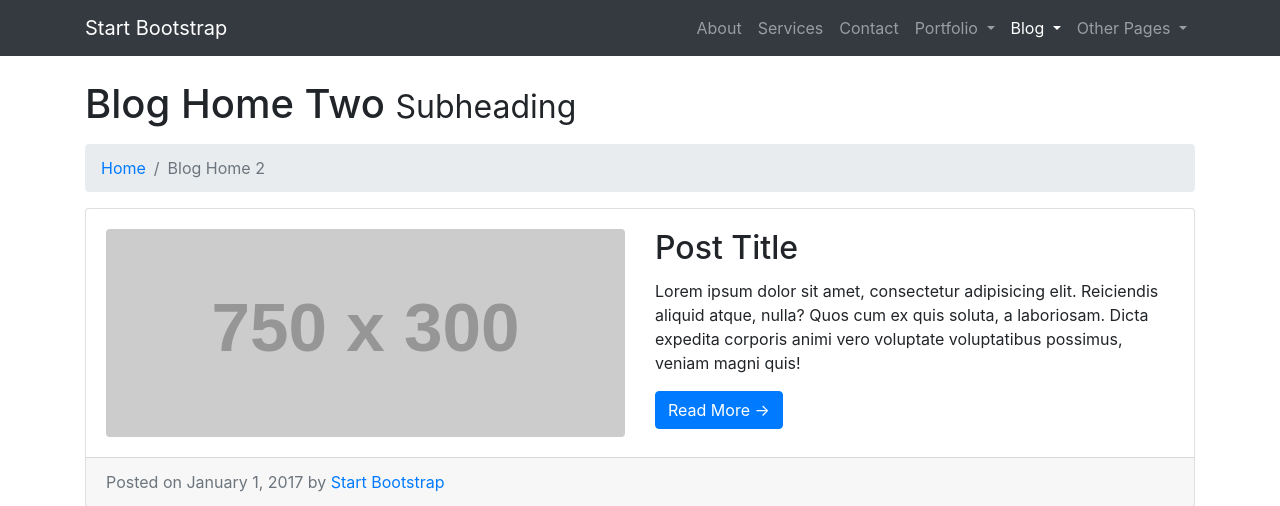
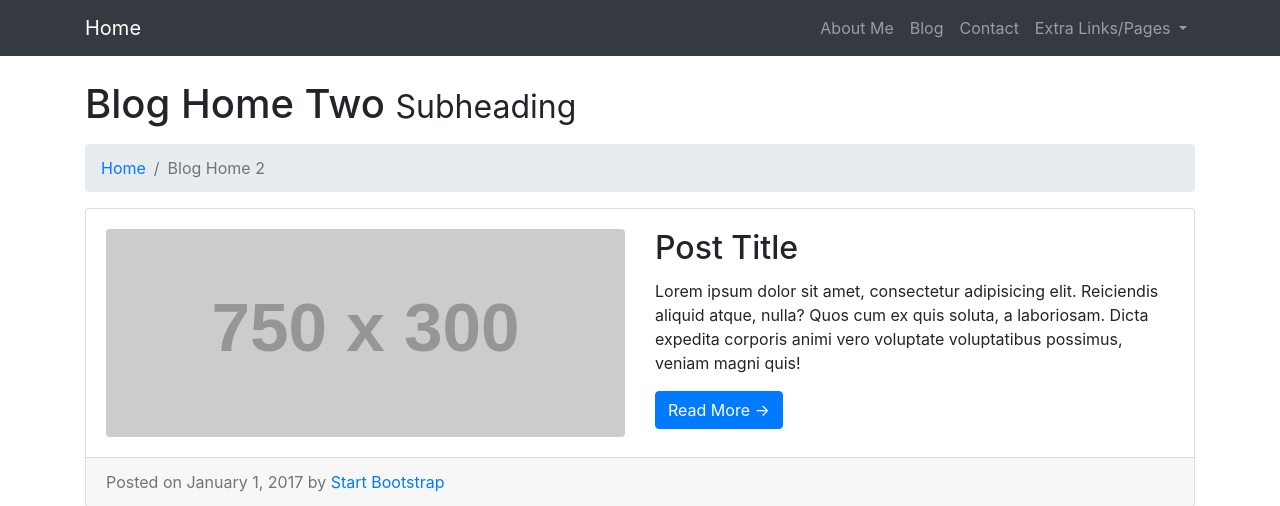
Before and after one commit to bucknercd/Project-Website, a FastAPI app: page /ws/blog in a window 1280 px wide. Shown: the top 506 px of the page. Run offline with FastAPI, Linux system fonts and the light colour scheme; grey boxes labelled with a size stand in for pictures from a placeholder-image service; some libraries are stand-ins or nearby versions.

Commit message:
implemented base.html as a base template jinja2. also created mongodb.dockerfile

```diff
--- a/web-app/Project/templates/base.html
+++ b/web-app/Project/templates/base.html
@@ -30,13 +30,13 @@
       <div class="collapse navbar-collapse" id="navbarResponsive">
         <ul class="navbar-nav ml-auto">
           <li class="nav-item">
-            <a class="nav-link" href="about.html">About Me</a>
+            <a class="nav-link" href="/about.html">About Me</a>
           </li>
       <li class="nav-iem">
             <a class="nav-link" href="/ws/blog">Blog</a>
       </li>
           <li class="nav-item">
-            <a class="nav-link" href="contact.html">Contact</a>
+            <a class="nav-link" href="/contact.html">Contact</a>
           </li>
           <li class="nav-item dropdown">
             <a class="nav-link dropdown-toggle" href="#" id="navbarDropdownBlog" data-toggle="dropdown" aria-haspopup="true" aria-expanded="false">
@@ -44,16 +44,28 @@
             </a>
             <div class="dropdown-menu dropdown-menu-right" aria-labelledby="navbarDropdownBlog">
               <a class="dropdown-item" href="/images/valeriaychris.jpeg">The Happy Couple</a>
-              <a class="dropdown-item" href="sidebar.html">Sidebar Page</a>
-              <a class="dropdown-item" href="faq.html">FAQ</a>
-              <a class="dropdown-item" href="404.html">404</a>
-              <a class="dropdown-item" href="pricing.html">Pricing Table</a>
+              <a class="dropdown-item" href="/sidebar.html">Sidebar Page</a>
+              <a class="dropdown-item" href="/faq.html">FAQ</a>
+              <a class="dropdown-item" href="/404.html">404</a>
+              <a class="dropdown-item" href="/pricing.html">Pricing Table</a>
             </div>
           </li>
         </ul>
       </div>
     </div>
   </nav>
+
+<!-- other templates go here -->
+	{% block content %}{% endblock %}
+<!-- end other templates -->
+
+<!-- Footer -->
+  <footer class="py-5 bg-dark">
+    <div class="container">
+      <p class="m-0 text-center text-white">Copyright &copy; Your Website 2019</p>
+    </div>
+    <!-- /.container -->
+  </footer>
 
 <!-- Bootstrap core JavaScript -->
   <script src="/vendor/jquery/jquery.min.js"></script>
--- a/web-app/Project/templates/blog.html
+++ b/web-app/Project/templates/blog.html
@@ -1,82 +1,5 @@
-<!DOCTYPE html>
-<html lang="en">
-
-<head>
-  <meta charset="utf-8">
-  <meta name="viewport" content="width=device-width, initial-scale=1, shrink-to-fit=no">
-  <meta name="description" content="">
-  <meta name="author" content="">
-
-  <title>Modern Business - Start Bootstrap Template</title>
-
-  <!-- Bootstrap core CSS -->
-  <link href="/vendor/bootstrap/css/bootstrap.min.css" rel="stylesheet">
-
-  <!-- Custom styles for this template -->
-  <link href="/css/modern-business.css" rel="stylesheet">
-
-</head>
-
-<body>
-
-  <!-- Navigation -->
-  <nav class="navbar fixed-top navbar-expand-lg navbar-dark bg-dark fixed-top">
-    <div class="container">
-      <a class="navbar-brand" href="/index.html">Start Bootstrap</a>
-      <button class="navbar-toggler navbar-toggler-right" type="button" data-toggle="collapse" data-target="#navbarResponsive" aria-controls="navbarResponsive" aria-expanded="false" aria-label="Toggle navigation">
-        <span class="navbar-toggler-icon"></span>
-      </button>
-      <div class="collapse navbar-collapse" id="navbarResponsive">
-        <ul class="navbar-nav ml-auto">
-          <li class="nav-item">
-            <a class="nav-link" href="/about.html">About</a>
-          </li>
-          <li class="nav-item">
-            <a class="nav-link" href="/services.html">Services</a>
-          </li>
-          <li class="nav-item">
-            <a class="nav-link" href="/contact.html">Contact</a>
-          </li>
-          <li class="nav-item dropdown">
-            <a class="nav-link dropdown-toggle" href="#" id="navbarDropdownPortfolio" data-toggle="dropdown" aria-haspopup="true" aria-expanded="false">
-              Portfolio
-            </a>
-            <div class="dropdown-menu dropdown-menu-right" aria-labelledby="navbarDropdownPortfolio">
-              <a class="dropdown-item" href="/portfolio-1-col.html">1 Column Portfolio</a>
-              <a class="dropdown-item" href="/portfolio-2-col.html">2 Column Portfolio</a>
-              <a class="dropdown-item" href="/portfolio-3-col.html">3 Column Portfolio</a>
-              <a class="dropdown-item" href="/portfolio-4-col.html">4 Column Portfolio</a>
-              <a class="dropdown-item" href="/portfolio-item.html">Single Portfolio Item</a>
-            </div>
-          </li>
-          <li class="nav-item active dropdown">
-            <a class="nav-link dropdown-toggle" href="#" id="navbarDropdownBlog" data-toggle="dropdown" aria-haspopup="true" aria-expanded="false">
-              Blog
-            </a>
-            <div class="dropdown-menu dropdown-menu-right" aria-labelledby="navbarDropdownBlog">
-              <a class="dropdown-item" href="/ws/blog">My Blog</a>
-              <a class="dropdown-item" href="/blog-home-1.html">Blog Home 1</a>
-              <a class="dropdown-item active" href="/blog-home-2.html">Blog Home 2</a>
-              <a class="dropdown-item" href="/blog-post.html">Blog Post</a>
-            </div>
-          </li>
-          <li class="nav-item dropdown">
-            <a class="nav-link dropdown-toggle" href="#" id="navbarDropdownBlog" data-toggle="dropdown" aria-haspopup="true" aria-expanded="false">
-              Other Pages
-            </a>
-            <div class="dropdown-menu dropdown-menu-right" aria-labelledby="navbarDropdownBlog">
-              <a class="dropdown-item" href="/full-width.html">Full Width Page</a>
-              <a class="dropdown-item" href="/sidebar.html">Sidebar Page</a>
-              <a class="dropdown-item" href="/faq.html">FAQ</a>
-              <a class="dropdown-item" href="/404.html">404</a>
-              <a class="dropdown-item" href="/pricing.html">Pricing Table</a>
-            </div>
-          </li>
-        </ul>
-      </div>
-    </div>
-  </nav>
-
+{% extends "base.html" %}
+{% block content %}
   <!-- Page Content -->
   <div class="container">
 
@@ -194,19 +117,4 @@
 
   </div>
   <!-- /.container -->
-
-  <!-- Footer -->
-  <footer class="py-5 bg-dark">
-    <div class="container">
-      <p class="m-0 text-center text-white">Copyright &copy; Your Website 2019</p>
-    </div>
-    <!-- /.container -->
-  </footer>
-
-  <!-- Bootstrap core JavaScript -->
-  <script src="vendor/jquery/jquery.min.js"></script>
-  <script src="vendor/bootstrap/js/bootstrap.bundle.min.js"></script>
-
-</body>
-
-</html>
+	{% endblock %}
```
Also changed, not shown: 2 other files.
